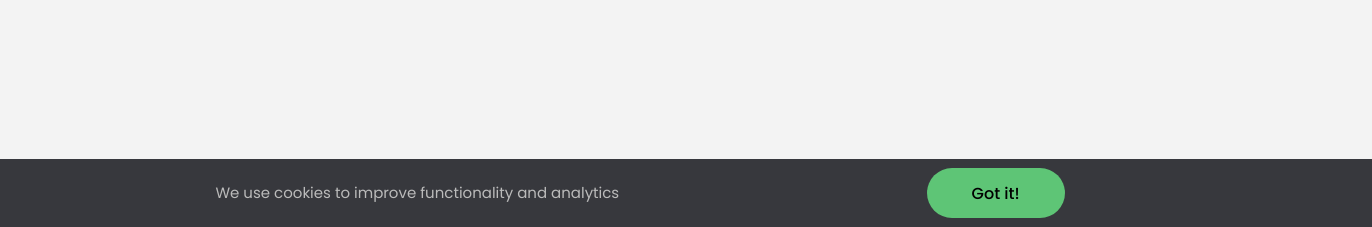
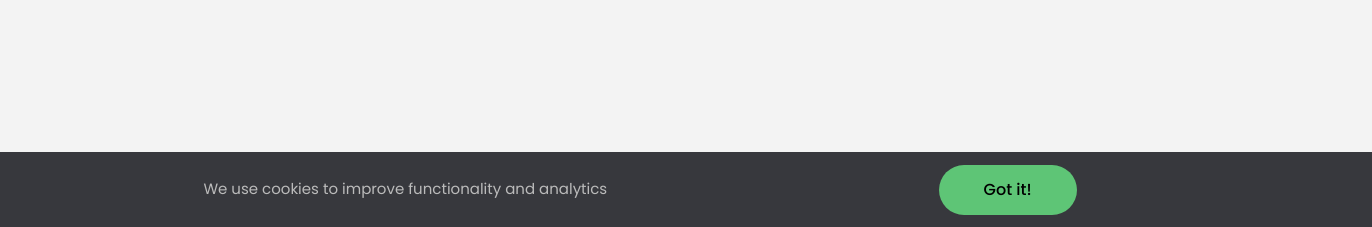
Before and after one commit to vitaliygsv/modern_bank_ads_page_project, a plain HTML site: page index.html in a window 1280 px wide. Shown: the part 573-800 px from the top of the page, 1372 px wide, since content can reach past the window. Drawn offline with Linux system fonts and the light colour scheme.

Commit message:
minor style fixes

```diff
--- a/style.css
+++ b/style.css
@@ -440,9 +440,6 @@ h4 {
   margin-right: 1.75rem;
   cursor: pointer;
   transition: all 0.5s;
-
-  /* Only necessary when overlying images */
-  /* box-shadow: 0 0.6rem 1.5rem rgba(0, 0, 0, 0.7); */
 }
 
 .dots__dot:last-child {
@@ -654,6 +651,8 @@ h4 {
 
 .cookie-message {
   display: flex;
+  position: fixed;
+  bottom: 0;
   align-items: center;
   justify-content: space-evenly;
   width: 100%;
```
